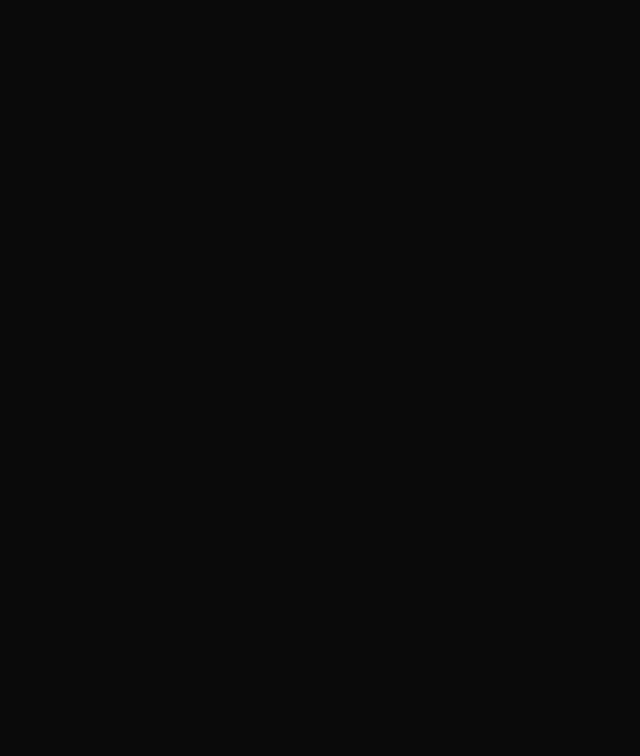
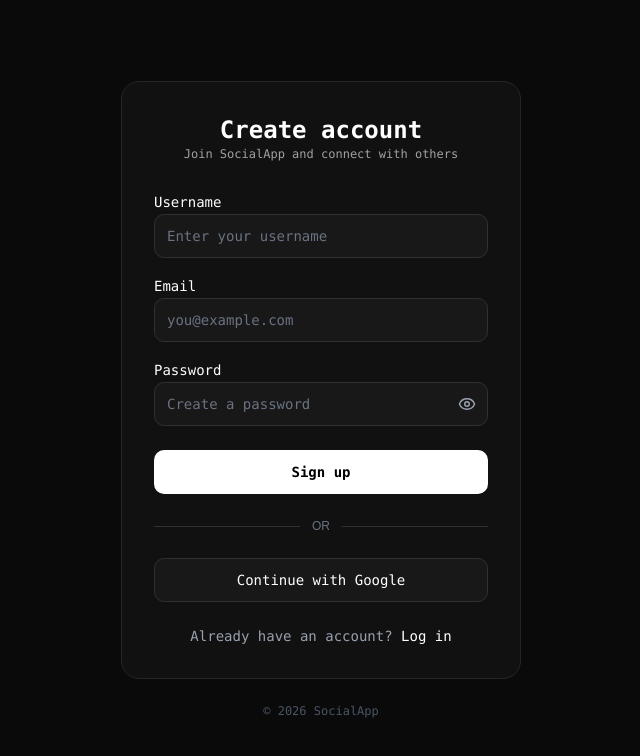
Before and after one commit to sahilsharma123923/Mini-SocialApp, a React (Vite) app in the folder Frontend/: page /register in a window 1280 px wide. Before the commit this address had no page. Shown: the top 756 px of the page, without its empty margins (319-959 px from the left). Built offline with nearby package versions, Linux system fonts and the light colour scheme.

Commit message:
Change something

```diff
--- a/Frontend/src/App.tsx
+++ b/Frontend/src/App.tsx
@@ -2,6 +2,8 @@ import './App.css'
 import { Routes,Route } from 'react-router-dom'
 import Home from './pages/Home'
 import CreatePostPage from './pages/CreatePostPage'
+import SignUp from './pages/SignUp'
+import Login from './pages/Login'
 
 
 function App() {
@@ -10,6 +12,8 @@ function App() {
 
   <Routes>
     <Route path='/' element={<Home/>}/>
+    <Route path='/register' element={<SignUp/>}/>
+    <Route path='/login' element={<Login/>}/>
     <Route path='/create' element={<CreatePostPage/>}/>
   </Routes>
 
--- /dev/null
+++ b/Frontend/src/pages/Login.tsx
@@ -0,0 +1,133 @@
+import { Eye, EyeOff } from "lucide-react";
+import { useState } from "react";
+import { Link } from "react-router-dom";
+
+export default function Login() {
+  const [showPassword, setShowPassword] = useState(false);
+
+  return (
+    <div className="min-h-screen bg-[#0a0a0a] text-white flex items-center justify-center px-4 py-8">
+      <div className="w-full max-w-100">
+
+        {/* Login Card */}
+        <div className="rounded-2xl border border-[#262626] bg-[#111111] p-6 sm:p-8">
+
+          {/* Heading */}
+          <div className="text-center mb-7">
+            <h2 className="text-2xl font-bold font-mono">
+              Welcome back
+            </h2>
+
+            <p className="text-xs text-muted-foreground font-mono">
+              Log in to continue to SocialApp
+            </p>
+          </div>
+
+          {/* Form */}
+          <form className="space-y-4">
+
+            {/* Email */}
+            <div className="space-y-2">
+              <label
+                htmlFor="email"
+                className="text-sm font-medium font-mono"
+              >
+                Email
+              </label>
+
+              <input
+                id="email"
+                type="email"
+                placeholder="you@example.com"
+                className="w-full h-11 rounded-lg font-mono border border-[#303030] bg-[#181818] px-3 text-sm outline-none placeholder:text-gray-500 focus:border-white transition"
+              />
+            </div>
+
+            {/* Password */}
+            <div className="space-y-2">
+              <div className="flex items-center justify-between">
+                <label
+                  htmlFor="password"
+                  className="text-sm font-medium font-mono"
+                >
+                  Password
+                </label>
+
+                <button
+                  type="button"
+                  className="text-xs text-muted-foreground font-mono hover:text-white transition"
+                >
+                  Forgot password?
+                </button>
+              </div>
+
+              <div className="relative">
+                <input
+                  id="password"
+                  type={showPassword ? "text" : "password"}
+                  placeholder="Enter your password"
+                  className="w-full h-11 rounded-lg border border-[#303030] bg-[#181818] px-3 pr-11 text-sm outline-none placeholder:text-gray-500 focus:border-white transition"
+                />
+
+                <button
+                  type="button"
+                  onClick={() => setShowPassword(!showPassword)}
+                  className="absolute right-3 top-1/2 -translate-y-1/2 text-gray-400 hover:text-white transition"
+                >
+                  {showPassword ? (
+                    <EyeOff size={18} />
+                  ) : (
+                    <Eye size={18} />
+                  )}
+                </button>
+              </div>
+            </div>
+
+            {/* Login Button */}
+            <button
+              type="submit"
+              className="w-full h-11 rounded-lg bg-white font-mono text-black font-semibold text-sm hover:bg-gray-200 transition mt-2"
+            >
+              Log in
+            </button>
+          </form>
+
+          {/* Divider */}
+          <div className="flex items-center gap-3 my-6">
+            <div className="h-px flex-1 bg-[#303030]" />
+
+            <span className="text-xs text-gray-500">
+              OR
+            </span>
+
+            <div className="h-px flex-1 bg-[#303030]" />
+          </div>
+
+          {/* Google Button */}
+          <button
+            type="button"
+            className="w-full h-11 rounded-lg font-mono border border-[#303030] bg-[#181818] text-sm font-medium hover:bg-[#202020] transition"
+          >
+            Continue with Google
+          </button>
+
+          {/* Signup */}
+          <p className="text-center text-sm text-muted-foreground font-mono mt-6">
+            Don't have an account?{" "}
+            <Link
+              to="/register"
+              className="text-white font-medium hover:underline"
+            >
+              Sign up
+            </Link>
+          </p>
+        </div>
+
+        {/* Footer */}
+        <p className="text-center text-xs font-mono text-muted-foreground mt-6">
+          © 2026 SocialApp
+        </p>
+      </div>
+    </div>
+  );
+}
--- /dev/null
+++ b/Frontend/src/pages/SignUp.tsx
@@ -0,0 +1,141 @@
+import { Eye, EyeOff } from "lucide-react";
+import { useState } from "react";
+import { Link } from "react-router-dom";
+
+export default function SignupPage() {
+  const [showPassword, setShowPassword] = useState(false);
+
+  return (
+    <div className="min-h-screen bg-[#0a0a0a] text-white flex items-center justify-center px-4 py-8">
+      <div className="w-full max-w-100">
+
+        {/* Signup Card */}
+        <div className="rounded-2xl border border-[#262626] bg-[#111111] p-6 sm:p-8">
+
+          {/* Heading */}
+          <div className="text-center mb-7">
+            <h2 className="text-2xl font-bold font-mono">
+              Create account
+            </h2>
+
+            <p className="text-xs text-muted-foreground font-mono">
+              Join SocialApp and connect with others
+            </p>
+          </div>
+
+          {/* Form */}
+          <form className="space-y-4">
+
+            {/* Username */}
+            <div className="space-y-2">
+              <label
+                htmlFor="username"
+                className="text-sm font-medium font-mono"
+              >
+                Username
+              </label>
+
+              <input
+                id="username"
+                type="text"
+                placeholder="Enter your username"
+                className="w-full h-11 rounded-lg border font-mono border-[#303030] bg-[#181818] px-3 text-sm outline-none placeholder:text-gray-500 focus:border-white transition"
+              />
+            </div>
+
+            {/* Email */}
+            <div className="space-y-2">
+              <label
+                htmlFor="email"
+                className="text-sm font-medium font-mono"
+              >
+                Email
+              </label>
+
+              <input
+                id="email"
+                type="email"
+                placeholder="you@example.com"
+                className="w-full h-11 rounded-lg border font-mono border-[#303030] bg-[#181818] px-3 text-sm outline-none placeholder:text-gray-500 focus:border-white transition"
+              />
+            </div>
+
+            {/* Password */}
+            <div className="space-y-2">
+              <label
+                htmlFor="password"
+                className="text-sm font-medium font-mono"
+              >
+                Password
+              </label>
+
+              <div className="relative">
+                <input
+                  id="password"
+                  type={showPassword ? "text" : "password"}
+                  placeholder="Create a password"
+                  className="w-full h-11 rounded-lg font-mono border border-[#303030] bg-[#181818] px-3 pr-11 text-sm outline-none placeholder:text-gray-500 focus:border-white transition"
+                />
+
+                <button
+                  type="button"
+                  onClick={() => setShowPassword(!showPassword)}
+                  className="absolute right-3 top-1/2 -translate-y-1/2 text-gray-400 hover:text-white transition"
+                >
+                  {showPassword ? (
+                    <EyeOff size={18} />
+                  ) : (
+                    <Eye size={18} />
+                  )}
+                </button>
+              </div>
+            </div>
+
+            {/* Signup Button */}
+            <button
+              type="submit"
+              className="w-full h-11 font-mono rounded-lg bg-white text-black font-semibold text-sm hover:bg-gray-200 transition mt-2"
+            >
+              Sign up
+            </button>
+          </form>
+
+          {/* Divider */}
+          <div className="flex items-center gap-3 my-6">
+            <div className="h-px flex-1 bg-[#303030]" />
+
+            <span className="text-xs text-gray-500">
+              OR
+            </span>
+
+            <div className="h-px flex-1 bg-[#303030]" />
+          </div>
+
+          {/* Google Button */}
+          <button
+            type="button"
+            className="w-full h-11 rounded-lg border font-mono border-[#303030] bg-[#181818] text-sm font-medium hover:bg-[#202020] transition"
+          >
+            Continue with Google
+          </button>
+
+          {/* Login */}
+          <p className="text-center font-mono text-sm text-gray-400 mt-6">
+            Already have an account?{" "}
+            <Link
+              to="/login"
+              className="text-white  font-medium hover:underline"
+            >
+              Log in
+            </Link>
+          </p>
+        </div>
+
+        {/* Footer */}
+        <p className="text-center text-xs text-gray-600 mt-6 font-mono">
+          © 2026 SocialApp
+        </p>
+      </div>
+    </div>
+  );
+}
```
